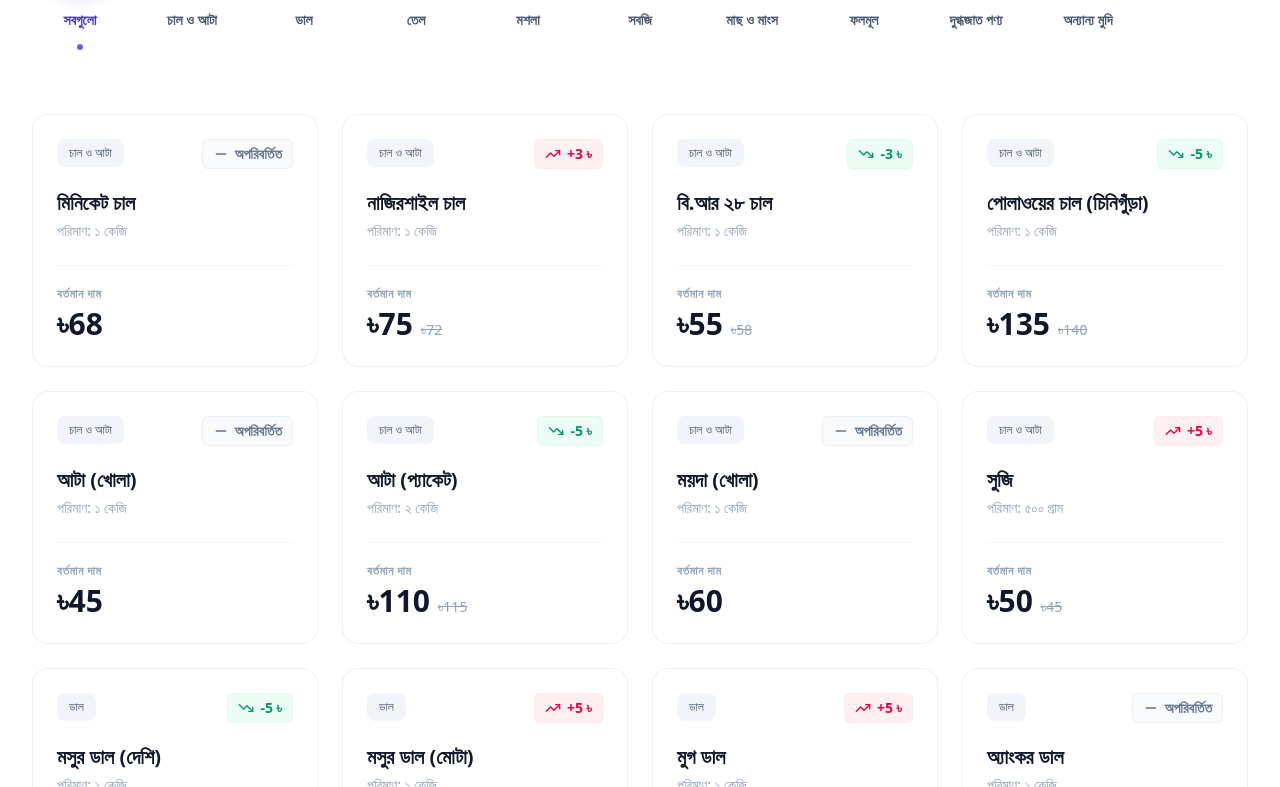
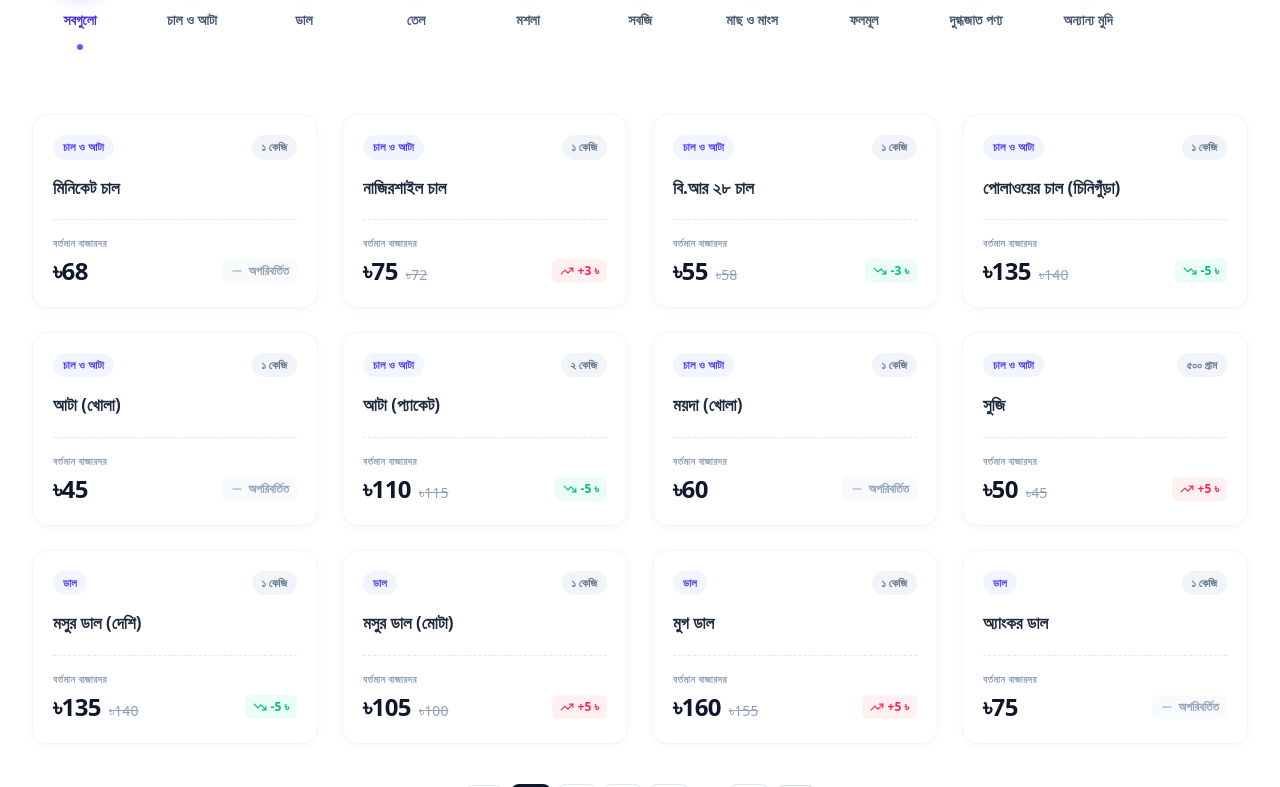
Before and after one commit to Sijan666/bazarInfo, a React (Vite) app: page / in a window 1280 px wide. Shown: the part 673-1460 px from the top of the page. Built offline with nearby package versions, Linux system fonts and the light colour scheme.

Commit message:
update Product Card

```diff
--- a/src/components/ui/ProductCard.jsx
+++ b/src/components/ui/ProductCard.jsx
@@ -2,30 +2,63 @@ import React from 'react';
 import { TrendingUp, TrendingDown, Minus } from 'lucide-react';
 
 const ProductCard = ({ product }) => {
-  const getPriceBadge = (current, prev) => {
+  const getTrendIndicator = (current, prev) => {
     const diff = current - prev;
-    if (diff > 0) return <div className="flex items-center gap-1.5 bg-rose-50 text-rose-600 px-2.5 py-1 rounded-md text-sm font-semibold border border-rose-100/50"><TrendingUp className="w-4 h-4" /><span>+{diff} ৳</span></div>;
-    if (diff < 0) return <div className="flex items-center gap-1.5 bg-emerald-50 text-emerald-600 px-2.5 py-1 rounded-md text-sm font-semibold border border-emerald-100/50"><TrendingDown className="w-4 h-4" /><span>{diff} ৳</span></div>;
-    return <div className="flex items-center gap-1.5 bg-slate-50 text-slate-500 px-2.5 py-1 rounded-md text-sm font-semibold border border-slate-200/50"><Minus className="w-4 h-4" /><span>অপরিবর্তিত</span></div>;
+    if (diff > 0) return (
+      <div className="flex items-center gap-1 text-rose-500 bg-rose-50 px-2 py-1 rounded-md">
+        <TrendingUp className="w-3.5 h-3.5" />
+        <span className="text-xs font-bold">+{diff} ৳</span>
+      </div>
+    );
+    if (diff < 0) return (
+      <div className="flex items-center gap-1 text-emerald-500 bg-emerald-50 px-2 py-1 rounded-md">
+        <TrendingDown className="w-3.5 h-3.5" />
+        <span className="text-xs font-bold">{diff} ৳</span>
+      </div>
+    );
+    return (
+      <div className="flex items-center gap-1 text-slate-400 bg-slate-50 px-2 py-1 rounded-md">
+        <Minus className="w-3.5 h-3.5" />
+        <span className="text-xs font-bold">অপরিবর্তিত</span>
+      </div>
+    );
   };
 
   return (
-    <div className="bg-white rounded-2xl p-6 border border-slate-200/60 hover:border-indigo-300 hover:shadow-xl hover:shadow-indigo-100/40 transition-all duration-300 flex flex-col h-full cursor-default">
-      <div className="flex justify-between items-start mb-5">
-        <span className="bg-slate-100 text-slate-600 text-xs px-3 py-1.5 rounded-lg font-medium">{product.category}</span>
-        {getPriceBadge(product.price, product.prevPrice)}
+    <div className="bg-white rounded-2xl p-5 border border-slate-100 shadow-[0_2px_10px_rgba(0,0,0,0.03)] hover:shadow-[0_10px_30px_rgba(0,0,0,0.08)] hover:border-slate-200 transition-all duration-300 flex flex-col h-full group">
+      {/* Top Section: Category & Unit */}
+      <div className="flex justify-between items-center mb-4">
+        <span className="text-[11px] font-bold text-indigo-600 bg-indigo-50/80 px-2.5 py-1 rounded-full tracking-wide">
+          {product.category}
+        </span>
+        <span className="text-[11px] font-semibold text-slate-500 bg-slate-100 px-2.5 py-1 rounded-full">
+          {product.unit}
+        </span>
       </div>
-      <div className="grow">
-        <h3 className="text-xl font-bold text-slate-900 mb-1">{product.name}</h3>
-        <p className="text-sm font-medium text-slate-400 mb-6">পরিমাণ: {product.unit}</p>
+      {/* Product Name */}
+      <div className="grow mb-5">
+        <h3 className="text-[17px] font-bold text-slate-800 leading-snug group-hover:text-indigo-600 transition-colors">
+          {product.name}
+        </h3>
       </div>
-      <div className="flex items-end justify-between mt-auto pt-5 border-t border-slate-100">
+      {/* Dashed Divider */}
+      <div className="w-full border-t border-dashed border-slate-200 mb-4"></div>
+      {/* Bottom Section: Price & Trend */}
+      <div className="flex items-end justify-between">
         <div>
-          <p className="text-xs font-semibold text-slate-400 mb-1 uppercase tracking-wider">বর্তমান দাম</p>
+          <p className="text-[10px] font-semibold text-slate-400 mb-1 uppercase tracking-wider">বর্তমান বাজারদর</p>
           <div className="flex items-baseline gap-2">
-            <span className="text-3xl font-extrabold text-slate-900">৳{product.price}</span>
-            {product.price !== product.prevPrice && <span className="text-sm font-medium text-slate-400 line-through">৳{product.prevPrice}</span>}
+            <span className="text-2xl font-black text-slate-900 tracking-tight">৳{product.price}</span>
+            {product.price !== product.prevPrice && (
+              <span className="text-sm font-medium text-slate-400 line-through">
+                ৳{product.prevPrice}
+              </span>
+            )}
           </div>
+        </div>
+        {/* Trend Indicator */}
+        <div className="mb-1">
+          {getTrendIndicator(product.price, product.prevPrice)}
         </div>
       </div>
     </div>
```
